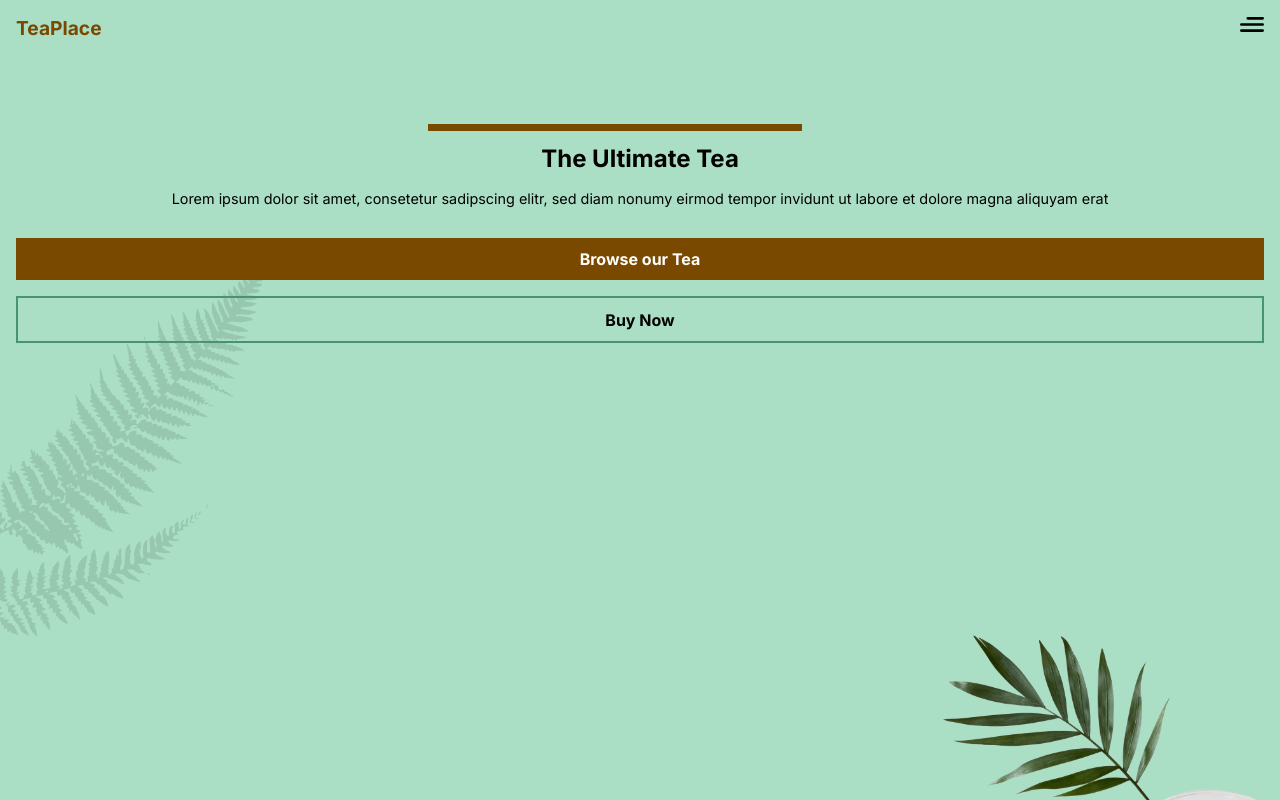
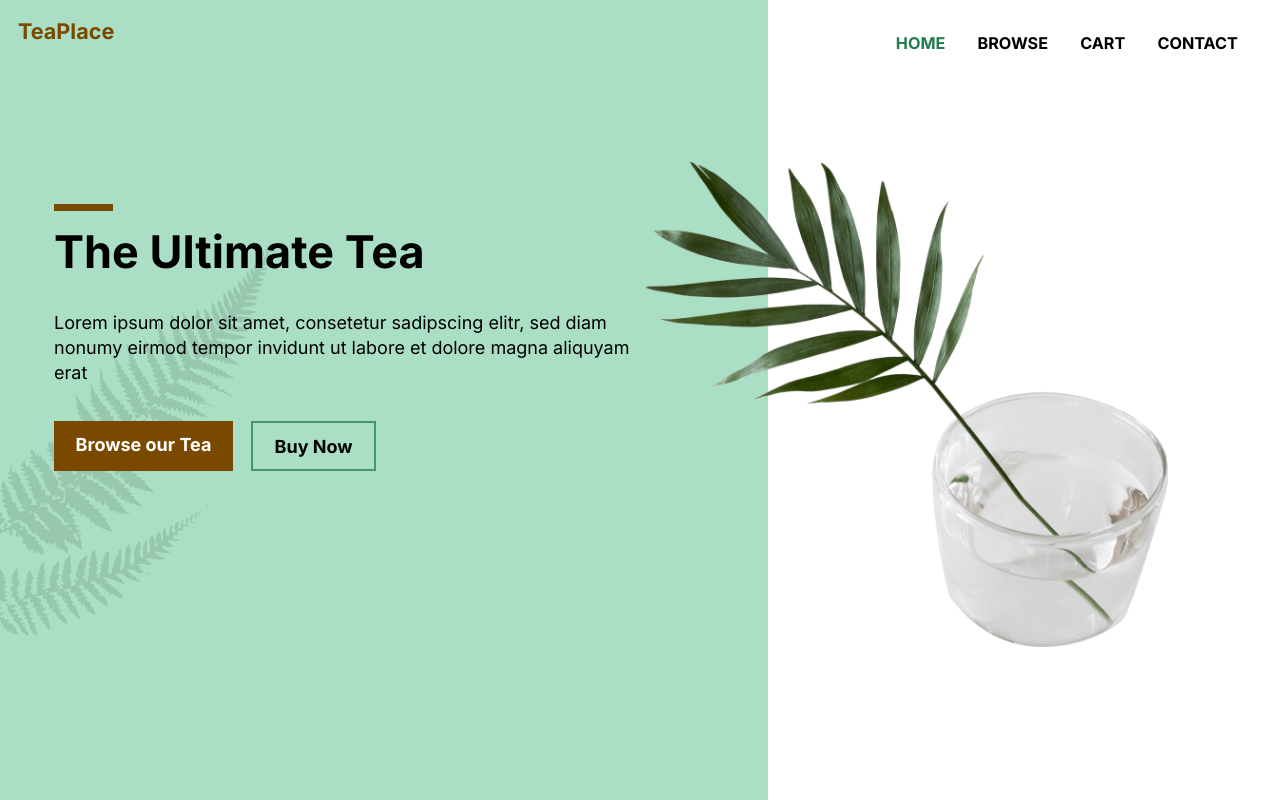
Before and after one commit to Lifad457/ui-design, a React (Vite) app: page /tea-place in a window 1280 px wide. Built offline with nearby package versions, Linux system fonts and the light colour scheme.

Commit message:
04.09.2023 final

```diff
--- a/src/pages/TeaPlace.jsx
+++ b/src/pages/TeaPlace.jsx
@@ -3,7 +3,8 @@ import {
     StyledContentWrapper,
     StyledFern,
     StyledHeader,
-    StyledMenuBtn
+    StyledMenuBtn,
+    StyledLeftCol
 } from '../styles/tea-place.css'
 import plant from '../assets/images/plant.png'
 import { useState } from "react";
@@ -14,7 +15,7 @@ function TeaPLace() {
         <div>
             <GlobalStyle />
 
-            <div className="left-col"></div>
+            <StyledLeftCol className="left-col"></StyledLeftCol>
             <StyledFern></StyledFern>
             <StyledHeader $visible={isVisible}>
                 <a href="#" className="logo">TeaPlace</a>
@@ -30,7 +31,7 @@ function TeaPLace() {
                                 </g>
                             </svg>
                         </li>
-                        <li className="active"><a href="#">Home</a></li>
+                        <li><a className="active" href="#">Home</a></li>
                         <li><a href="#">Browse</a></li>
                         <li><a href="#">Cart</a></li>
                         <li><a href="#">Contact</a></li>
--- a/src/styles/global-tea-place.css.js
+++ b/src/styles/global-tea-place.css.js
@@ -20,6 +20,13 @@ const GlobalStyle  = createGlobalStyle`
         }
         background: #AADFC5;
         height: 100vh;
+
+        @media (min-width: 600px) {
+            font-size: 18px;
+        }
+        @media (min-width: 1000px) {
+            background: white;
+        }
     }
 
 `
--- a/src/styles/tea-place.css.js
+++ b/src/styles/tea-place.css.js
@@ -9,16 +9,15 @@ export const StyledHeader = styled.header`
 
     .exit svg {
         width: 1em;
-        margin-right: 1.9em;
+        right: 2.5em;
         cursor: pointer;
+        margin-right: 1.5em;
     }
     .logo {
         font-size: 1.2em;
     }
-    nav {
+    ul {
         text-align: end;
-    }
-    ul {
         position: fixed;
         top: 0;
         right: 0;
@@ -28,6 +27,7 @@ export const StyledHeader = styled.header`
         margin: 0;
         padding: 0;
         z-index: 1;
+
         transform: translateX(0%);
         transition: transform .3s;
 
@@ -39,15 +39,36 @@ export const StyledHeader = styled.header`
         list-style: none;
         padding-top: 0.8em;
 
-        &:not(.exit):hover {
-            background-color: #77DFC5;
-        }
     }
     li a {
         font-size: 1.3em;
         color: black;
         font-weight: bold;
-        margin-right: 1.9em;
+        margin-right: 1em;
+    }
+
+    .active {
+        color: #217C4f;
+    }
+
+    @media (min-width: 600px) {
+        .exit svg {
+            display: none;
+        }
+        ul {
+            display: flex;
+            background: none;
+            height: unset;
+            width: unset;
+            position: unset;
+            text-transform: uppercase;
+
+            transform: translateX(0%);
+        }
+        li a {
+            font-size: .9em;
+            padding: 0 .5rem;
+        }
     }
 `
 export const StyledContentWrapper = styled.div`
@@ -108,10 +129,66 @@ export const StyledContentWrapper = styled.div`
         right: -1%;
         bottom: -20%;
     }
+
+    @media (min-width: 600px) {
+        h1 {
+        font-size: 2.5em;
+        }
+        p {
+            font-size: 1em;
+        }
+        .btn-container {
+            display: flex;
+            justify-content: center;
+        }
+        .cta {
+            padding: .7em 1.2em;
+        }
+        .outline {
+            margin-left: 1em;
+        }
+    }
+
+    @media (min-width: 1000px) {
+        display: flex;
+
+        main {
+            text-align: left;
+            width: 90%;
+            margin-left: 2em;
+        }
+        p {
+            width: 100%;
+        }
+        .btn-container {
+            justify-content: left;
+        }
+        h1:before {
+            width: 10%;
+            left: 0;
+        }
+        .plant-container {
+            position: unset;
+            width: auto;
+            height: auto;
+            display: grid;
+            place-content: center;
+            margin-top: 4em;
+            margin-right: 2em;
+        }
+        .plant {
+            position: unset;
+            width: 90%;
+        }
+    }
 `
 export const StyledMenuBtn = styled(MenuButton)`
     width: 1.5em;
     cursor: pointer;
+
+    @media (min-width: 600px) {
+        display: none;
+    }
 `
 export const StyledFern = styled.div`
     background: url(${fern}) no-repeat;
@@ -123,3 +200,11 @@ export const StyledFern = styled.div`
     z-index: -1;
     opacity: 0.1;
 `
+export const StyledLeftCol = styled.div`
+    width: 60%;
+    background: #AADFC5;
+    position: absolute;
+    top: 0;
+    height: 100vh;
+    z-index: -1;
+`
```
